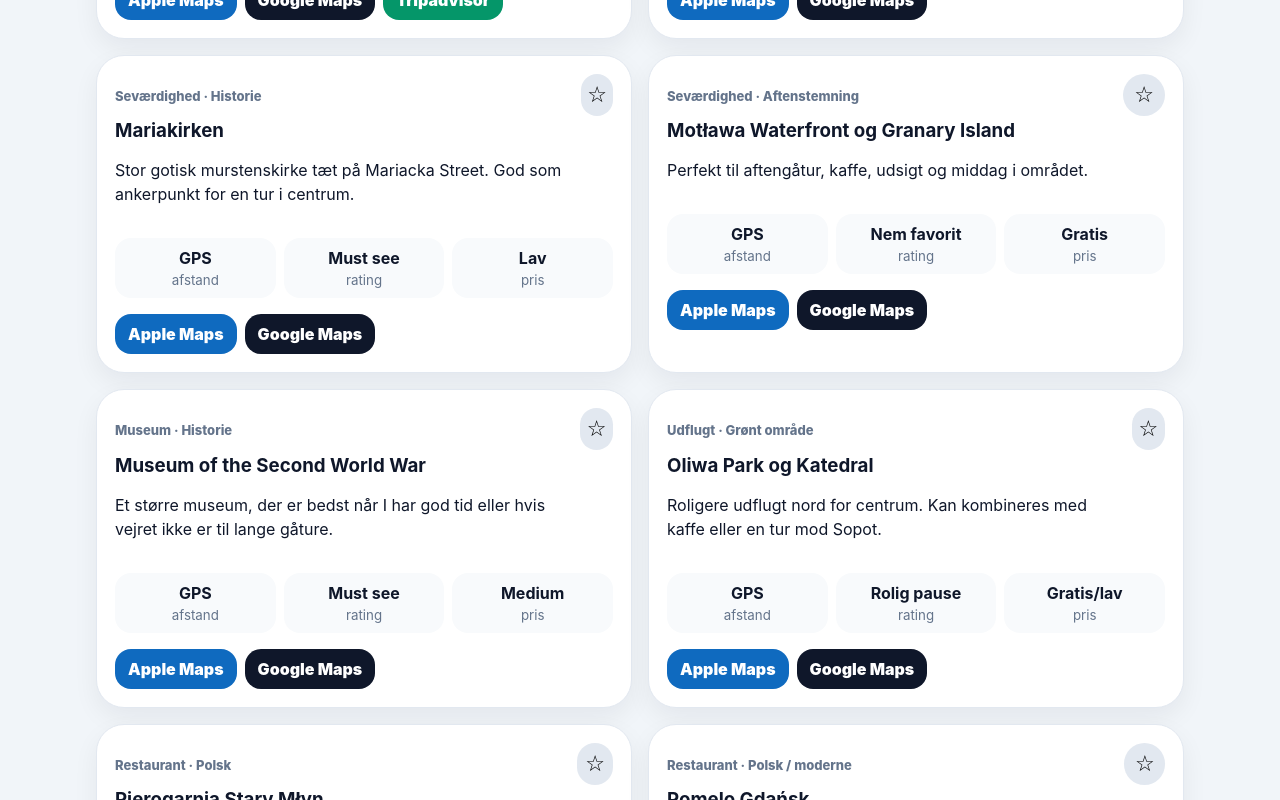
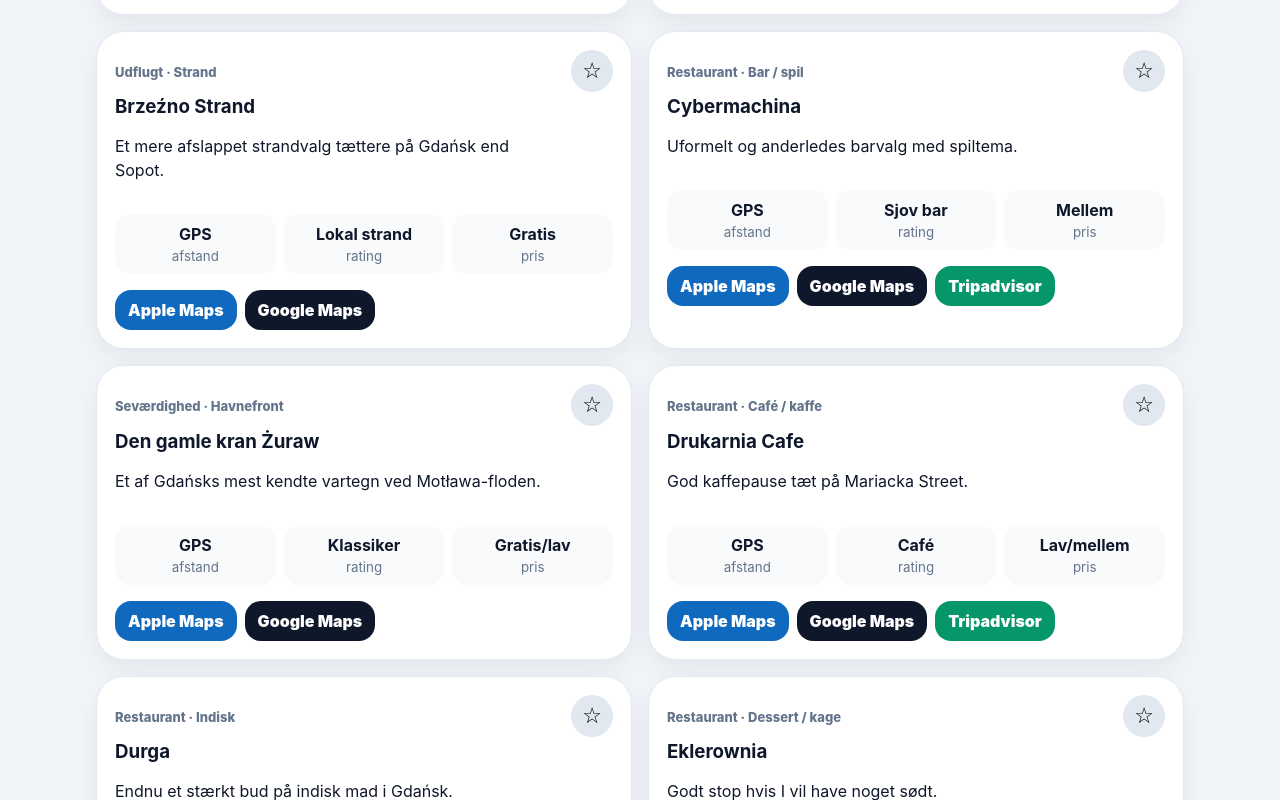
Before and after one commit to KKLL101/gdansk-companion, a React (Vite) app: page / in a window 1280 px wide. Shown: the part 1820-2620 px from the top of the page. Built offline with nearby package versions, Linux system fonts and the light colour scheme.

Commit message:
Update App.jsx

```diff
--- a/src/App.jsx
+++ b/src/App.jsx
@@ -29,18 +29,57 @@
 }
 
 const PLACES = [
+  // Seværdigheder, museer og unikke oplevelser
   { id: 'royal-way', name: 'Royal Way, Długa og Długi Targ', type: 'Seværdighed', category: 'Byvandring', lat: 54.3488, lng: 18.6532, rating: 'Klassiker', price: 'Gratis', notes: 'Den oplagte første gåtur gennem hovedbyen med Długa, Długi Targ, rådhuset og Neptunfontænen.', mapQuery: 'Royal Way Gdansk Dluga Długi Targ' },
   { id: 'st-marys', name: 'Mariakirken', type: 'Seværdighed', category: 'Historie', lat: 54.3499, lng: 18.6533, rating: 'Must see', price: 'Lav', notes: 'Stor gotisk murstenskirke tæt på Mariacka Street. God som ankerpunkt for en tur i centrum.', mapQuery: 'St Mary Church Gdansk' },
   { id: 'mariacka', name: 'Mariacka Street', type: 'Seværdighed', category: 'Rav og stemning', lat: 54.3495, lng: 18.6562, rating: 'Fotostop', price: 'Gratis', notes: 'Charmerende brostensgade med ravbutikker, fine facader og god stemning.', mapQuery: 'Mariacka Street Gdansk' },
   { id: 'motlawa', name: 'Motława Waterfront og Granary Island', type: 'Seværdighed', category: 'Aftenstemning', lat: 54.3507, lng: 18.6586, rating: 'Nem favorit', price: 'Gratis', notes: 'Perfekt til aftengåtur, kaffe, udsigt og middag i området.', mapQuery: 'Motlawa Waterfront Granary Island Gdansk' },
+  { id: 'neptune', name: 'Neptunfontænen', type: 'Seværdighed', category: 'Bymidte', lat: 54.3486, lng: 18.6530, rating: 'Klassiker', price: 'Gratis', notes: 'Et hurtigt og klassisk stop midt på Długi Targ. Godt mødested i centrum.', mapQuery: 'Neptune Fountain Gdansk' },
+  { id: 'crane', name: 'Den gamle kran Żuraw', type: 'Seværdighed', category: 'Havnefront', lat: 54.3507, lng: 18.6576, rating: 'Klassiker', price: 'Gratis/lav', notes: 'Et af Gdańsks mest kendte vartegn ved Motława-floden.', mapQuery: 'The Crane Zuraw Gdansk' },
+  { id: 'golden-gate', name: 'Golden Gate', type: 'Seværdighed', category: 'Byvandring', lat: 54.3490, lng: 18.6486, rating: 'Hurtigt stop', price: 'Gratis', notes: 'Fin start eller afslutning på Royal Way.', mapQuery: 'Golden Gate Gdansk' },
+  { id: 'green-gate', name: 'Green Gate', type: 'Seværdighed', category: 'Byvandring', lat: 54.3483, lng: 18.6554, rating: 'Hurtigt stop', price: 'Gratis', notes: 'Flot port ved overgangen mellem Long Market og havnefronten.', mapQuery: 'Green Gate Gdansk' },
+  { id: 'amber-museum', name: 'Amber Museum', type: 'Museum', category: 'Rav', lat: 54.3524, lng: 18.6510, rating: 'God backup', price: 'Medium', notes: 'Oplagt hvis I vil forstå ravets betydning for Gdańsk.', mapQuery: 'Amber Museum Gdansk' },
   { id: 'solidarity', name: 'European Solidarity Centre', type: 'Museum', category: 'Historie', lat: 54.3611, lng: 18.6492, rating: 'Stærk oplevelse', price: 'Medium', notes: 'Museum om Solidaritet, skibsværftet og nyere europæisk historie.', mapQuery: 'European Solidarity Centre Gdansk' },
-  { id: 'ww2', name: 'Museum of the Second World War', type: 'Museum', category: 'Historie', lat: 54.3564, lng: 18.66, rating: 'Must see', price: 'Medium', notes: 'Et større museum, der er bedst når I har god tid eller hvis vejret ikke er til lange gåture.', mapQuery: 'Museum of the Second World War Gdansk' },
-  { id: 'oliwa', name: 'Oliwa Park og Katedral', type: 'Udflugt', category: 'Grønt område', lat: 54.4103, lng: 18.5609, rating: 'Rolig pause', price: 'Gratis/lav', notes: 'Roligere udflugt nord for centrum. Kan kombineres med kaffe eller en tur mod Sopot.', mapQuery: 'Oliwa Park Cathedral Gdansk' },
-  { id: 'pierogarnia', name: 'Pierogarnia Stary Młyn', type: 'Restaurant', category: 'Polsk', lat: 54.3515, lng: 18.6483, rating: '4.7', price: 'Mellem', notes: 'Godt sted til pierogi og en uformel middag. Kig efter kø og book hvis muligt.', mapQuery: 'Pierogarnia Stary Mlyn Gdansk' },
-  { id: 'pomelo', name: 'Pomelo Gdańsk', type: 'Restaurant', category: 'Polsk / moderne', lat: 54.352, lng: 18.6508, rating: '4.8', price: 'Mellem', notes: 'Fleksibelt valg til brunch, frokost eller casual dinner i centrum.', mapQuery: 'Pomelo Gdansk restaurant' },
+  { id: 'ww2', name: 'Museum of the Second World War', type: 'Museum', category: 'Historie', lat: 54.3564, lng: 18.6600, rating: 'Must see', price: 'Medium', notes: 'Et større museum, der er bedst når I har god tid eller hvis vejret ikke er til lange gåture.', mapQuery: 'Museum of the Second World War Gdansk' },
+  { id: 'upghagen', name: 'Uphagen House', type: 'Museum', category: 'Historisk hus', lat: 54.3491, lng: 18.6499, rating: 'Kort museum', price: 'Medium', notes: 'Et mindre museum i centrum, som passer godt ind i en gåtur på Długa.', mapQuery: 'Uphagen House Gdansk' },
+  { id: 'great-mill', name: 'Great Mill', type: 'Seværdighed', category: 'Historisk bygning', lat: 54.3535, lng: 18.6495, rating: 'Kort stop', price: 'Gratis', notes: 'Fin afstikker nær den ældre del af byen.', mapQuery: 'Great Mill Gdansk' },
+  { id: 'olivia', name: 'Oliwa Park og Katedral', type: 'Udflugt', category: 'Grønt område', lat: 54.4103, lng: 18.5609, rating: 'Rolig pause', price: 'Gratis/lav', notes: 'Roligere udflugt nord for centrum. Kan kombineres med kaffe eller en tur mod Sopot.', mapQuery: 'Oliwa Park Cathedral Gdansk' },
+  { id: 'westerplatte', name: 'Westerplatte', type: 'Udflugt', category: 'Historie', lat: 54.4067, lng: 18.6728, rating: 'Historisk', price: 'Gratis/lav', notes: 'Historisk område uden for centrum. Bedst hvis I vil lidt længere væk fra Old Town.', mapQuery: 'Westerplatte Gdansk' },
+  { id: 'sopot-pier', name: 'Sopot Pier', type: 'Udflugt', category: 'Kysttur', lat: 54.4479, lng: 18.5686, rating: 'Populær udflugt', price: 'Lav/medium', notes: 'Klassisk udflugt fra Gdańsk med strand, mole og ferieby-stemning.', mapQuery: 'Sopot Pier' },
+  { id: 'sopot-beach', name: 'Sopot Beach', type: 'Udflugt', category: 'Strand', lat: 54.4445, lng: 18.5700, rating: 'Sommerstemning', price: 'Gratis', notes: 'God hvis vejret er fint, og I vil have luft og strand.', mapQuery: 'Sopot Beach' },
+  { id: 'brzezno', name: 'Brzeźno Strand', type: 'Udflugt', category: 'Strand', lat: 54.4137, lng: 18.6274, rating: 'Lokal strand', price: 'Gratis', notes: 'Et mere afslappet strandvalg tættere på Gdańsk end Sopot.', mapQuery: 'Brzezno Beach Gdansk' },
+  { id: '100cznia', name: '100cznia', type: 'Oplevelse', category: 'Food hall / kreativt område', lat: 54.3636, lng: 18.6468, rating: 'Unikt sted', price: 'Mellem', notes: 'Et mere råt og kreativt område ved skibsværftet med mad, drikke og byliv.', mapQuery: '100cznia Gdansk' },
+  { id: 'elektrykow', name: 'Ulica Elektryków', type: 'Oplevelse', category: 'Kultur / aften', lat: 54.3631, lng: 18.6475, rating: 'Unikt sted', price: 'Mellem', notes: 'Skibsværftsstemning, uformelt natteliv og et anderledes Gdańsk end Old Town.', mapQuery: 'Ulica Elektrykow Gdansk' },
+  { id: 'shipyard', name: 'Gdańsk Shipyard-området', type: 'Oplevelse', category: 'Industrihistorie', lat: 54.3640, lng: 18.6490, rating: 'Unikt område', price: 'Gratis', notes: 'Godt at kombinere med European Solidarity Centre og 100cznia.', mapQuery: 'Gdansk Shipyard' },
+  { id: 'market-hall', name: 'Hala Targowa', type: 'Oplevelse', category: 'Marked', lat: 54.3530, lng: 18.6506, rating: 'Lokalt stop', price: 'Gratis', notes: 'Markedshal tæt på centrum. God til et kort lokalt stop.', mapQuery: 'Hala Targowa Gdansk' },
+
+  // Restauranter, caféer, barer og madoplevelser
+  { id: 'pierogarnia', name: 'Pierogarnia Stary Młyn', type: 'Restaurant', category: 'Polsk / pierogi', lat: 54.3515, lng: 18.6483, rating: '4.7', price: 'Mellem', notes: 'Godt sted til pierogi og en uformel middag. Kig efter kø og book hvis muligt.', mapQuery: 'Pierogarnia Stary Mlyn Gdansk' },
+  { id: 'mandu', name: 'Pierogarnia Mandu', type: 'Restaurant', category: 'Polsk / pierogi', lat: 54.3537, lng: 18.6467, rating: 'Populær', price: 'Mellem', notes: 'Meget populært pierogi-sted. Godt valg hvis I vil prøve polsk comfort food.', mapQuery: 'Pierogarnia Mandu Gdansk Elzbietanska' },
+  { id: 'pomelo', name: 'Pomelo Gdańsk', type: 'Restaurant', category: 'Polsk / moderne', lat: 54.3520, lng: 18.6508, rating: '4.8', price: 'Mellem', notes: 'Fleksibelt valg til brunch, frokost eller casual dinner i centrum.', mapQuery: 'Pomelo Gdansk restaurant' },
   { id: 'manna', name: 'Manna 68', type: 'Restaurant', category: 'Vegetar / international', lat: 54.3482, lng: 18.6561, rating: '4.9', price: 'Mellem', notes: 'Godt valg hvis I vil have noget lettere, grønnere og mindre traditionelt.', mapQuery: 'Manna 68 Gdansk' },
   { id: 'tygle', name: 'TYGLE Gdańskie', type: 'Restaurant', category: 'Polsk / europæisk', lat: 54.3491, lng: 18.6577, rating: '4.8', price: 'Høj', notes: 'Mere upscale valg til en aften, hvor middagen gerne må være en større oplevelse.', mapQuery: 'TYGLE Gdanskie restaurant' },
-  { id: 'literacka', name: 'Literacka Restaurant & Wine Bar', type: 'Restaurant', category: 'Polsk / europæisk', lat: 54.3497, lng: 18.6536, rating: '4.7', price: 'Mellem', notes: 'God kandidat til en rolig middag med vin tæt på Mariakirken og Mariacka Street.', mapQuery: 'Literacka Restaurant Wine Bar Gdansk' }
+  { id: 'literacka', name: 'Literacka Restaurant & Wine Bar', type: 'Restaurant', category: 'Polsk / europæisk', lat: 54.3497, lng: 18.6536, rating: '4.7', price: 'Mellem', notes: 'God kandidat til en rolig middag med vin tæt på Mariakirken og Mariacka Street.', mapQuery: 'Literacka Restaurant Wine Bar Gdansk' },
+  { id: 'fino', name: 'Fino', type: 'Restaurant', category: 'Fine dining', lat: 54.3516, lng: 18.6570, rating: 'Populær', price: 'Høj', notes: 'Et mere ambitiøst restaurantvalg til en særlig aften.', mapQuery: 'Fino Gdansk restaurant' },
+  { id: 'eliksir', name: 'Eliksir', type: 'Restaurant', category: 'Polsk / cocktails', lat: 54.3828, lng: 18.5992, rating: 'Populær', price: 'Høj', notes: 'Godt valg hvis I vil kombinere mad og cocktails uden for det mest turistede centrum.', mapQuery: 'Eliksir Gdansk restaurant' },
+  { id: 'ritz', name: 'Ritz Restaurant', type: 'Restaurant', category: 'Polsk / fine dining', lat: 54.3503, lng: 18.6593, rating: 'Populær', price: 'Høj', notes: 'Klassisk upscale restaurantvalg nær vandet.', mapQuery: 'Ritz Restaurant Gdansk' },
+  { id: 'kubicki', name: 'Restauracja Kubicki', type: 'Restaurant', category: 'Polsk / klassisk', lat: 54.3525, lng: 18.6602, rating: 'Klassisk', price: 'Mellem/høj', notes: 'Klassisk polsk restaurant ved havnefronten.', mapQuery: 'Restauracja Kubicki Gdansk' },
+  { id: 'gdanski-bowke', name: 'Gdański Bowke', type: 'Restaurant', category: 'Polsk / havnefront', lat: 54.3498, lng: 18.6576, rating: 'Klassisk', price: 'Mellem', notes: 'Centralt valg med lokal og maritim stemning.', mapQuery: 'Gdanski Bowke Gdansk' },
+  { id: 'goldwasser', name: 'Goldwasser Restaurant', type: 'Restaurant', category: 'Polsk / historisk', lat: 54.3505, lng: 18.6593, rating: 'Klassisk', price: 'Mellem/høj', notes: 'Historisk navn og central placering ved vandet.', mapQuery: 'Goldwasser Restaurant Gdansk' },
+  { id: 'mercato', name: 'Mercato', type: 'Restaurant', category: 'Fine dining', lat: 54.3505, lng: 18.6533, rating: 'Eksklusiv', price: 'Høj', notes: 'Mere elegant restaurantvalg til en rolig middag.', mapQuery: 'Mercato Gdansk restaurant' },
+  { id: 'whiskey', name: 'Whiskey in the Jar', type: 'Restaurant', category: 'Steak / burger', lat: 54.3488, lng: 18.6556, rating: 'Populær', price: 'Mellem', notes: 'Hvis I får lyst til noget andet end polsk mad.', mapQuery: 'Whiskey in the Jar Gdansk' },
+  { id: 'billys', name: "Billy's American Restaurant", type: 'Restaurant', category: 'American', lat: 54.3492, lng: 18.6584, rating: 'Populær', price: 'Mellem', notes: 'Uformelt valg med amerikansk mad på Granary Island.', mapQuery: "Billy's American Restaurant Gdansk Wyspa Spichrzow" },
+  { id: 'smaki-indii', name: 'Smaki Indii', type: 'Restaurant', category: 'Indisk', lat: 54.3515, lng: 18.6501, rating: 'Populær', price: 'Mellem', notes: 'Godt alternativ til polsk mad, hvis I vil have indisk.', mapQuery: 'Smaki Indii Restaurant Gdansk' },
+  { id: 'durga', name: 'Durga', type: 'Restaurant', category: 'Indisk', lat: 54.3535, lng: 18.6465, rating: 'Populær', price: 'Mellem', notes: 'Endnu et stærkt bud på indisk mad i Gdańsk.', mapQuery: 'Durga Gdansk restaurant' },
+  { id: 'drukarnia', name: 'Drukarnia Cafe', type: 'Restaurant', category: 'Café / kaffe', lat: 54.3496, lng: 18.6556, rating: 'Café', price: 'Lav/mellem', notes: 'God kaffepause tæt på Mariacka Street.', mapQuery: 'Drukarnia Cafe Gdansk' },
+  { id: 'retro-cafe', name: 'Retro Cafe', type: 'Restaurant', category: 'Café / kage', lat: 54.3508, lng: 18.6519, rating: 'Café', price: 'Lav/mellem', notes: 'Hyggeligt stop til kaffe og kage i centrum.', mapQuery: 'Retro Cafe Gdansk' },
+  { id: 'jozef-k', name: 'Józef K', type: 'Restaurant', category: 'Café / bar', lat: 54.3520, lng: 18.6500, rating: 'Unik stemning', price: 'Mellem', notes: 'Skævt og stemningsfuldt sted til kaffe eller en drink.', mapQuery: 'Jozef K Gdansk' },
+  { id: 'eklerownia', name: 'Eklerownia', type: 'Restaurant', category: 'Dessert / kage', lat: 54.3529, lng: 18.6467, rating: 'Sødt stop', price: 'Lav/mellem', notes: 'Godt stop hvis I vil have noget sødt.', mapQuery: 'Eklerownia Gdansk' },
+  { id: 'pg4', name: 'PG4', type: 'Restaurant', category: 'Bryggeri / mad', lat: 54.3557, lng: 18.6448, rating: 'Lokal øl', price: 'Mellem', notes: 'Mikrobryggeri tæt på togstationen med mad og øl.', mapQuery: 'PG4 Gdansk' },
+  { id: 'brovarnia', name: 'Brovarnia Gdańsk', type: 'Restaurant', category: 'Bryggeri / mad', lat: 54.3496, lng: 18.6602, rating: 'Bryggeri', price: 'Mellem', notes: 'Bryggeri og restaurant ved Old Town.', mapQuery: 'Brovarnia Gdansk' },
+  { id: 'pulapka', name: 'Pułapka', type: 'Restaurant', category: 'Craft beer / bar', lat: 54.3510, lng: 18.6560, rating: 'Bar', price: 'Mellem', notes: 'Hvis I vil prøve et mere specialiseret ølsted.', mapQuery: 'Pulapka Gdansk' },
+  { id: 'flisak76', name: "Flisak '76", type: 'Restaurant', category: 'Cocktailbar', lat: 54.3510, lng: 18.6530, rating: 'Cocktails', price: 'Mellem/høj', notes: 'Kendt cocktailbar og et godt aftenstop.', mapQuery: "Flisak '76 Gdansk" },
+  { id: 'cybermachina', name: 'Cybermachina', type: 'Restaurant', category: 'Bar / spil', lat: 54.3521, lng: 18.6507, rating: 'Sjov bar', price: 'Mellem', notes: 'Uformelt og anderledes barvalg med spiltema.', mapQuery: 'Cybermachina Gdansk' }
 ];
 
 const ITINERARY = [
@@ -215,7 +254,7 @@
       </section>}
 
       {tab === 'food' && <section>
-        <div className="card"><h2>🍽️ Restauranter</h2><p>Udvalgte steder med kort og Tripadvisor-søgning.</p></div>
+        <div className="card"><h2>🍽️ Restauranter, caféer og barer</h2><p>Udvalgte steder med kort og Tripadvisor-søgning.</p></div>
         <div className="grid">{PLACES.filter((p) => p.type === 'Restaurant').map((place) => <Card key={place.id} place={place} />)}</div>
       </section>}
 
```
